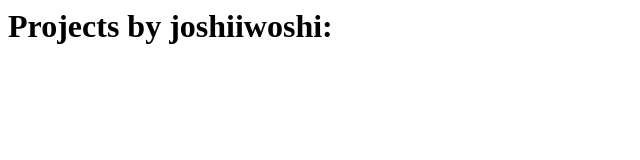
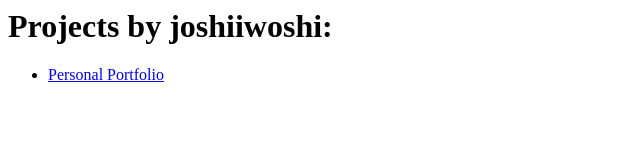
Before and after one commit to joshiiwoshi/joshiiwoshi.github.io, a plain HTML site: page index.html in a window 1280 px wide. Shown: the whole page, without its empty margins (0-640 px from the left). Drawn offline with Linux system fonts and the light colour scheme.

Commit message:
added personal-portfolio

```diff
--- a/index.html
+++ b/index.html
@@ -5,6 +5,9 @@
     <body>
         <h1>Projects by joshiiwoshi: </h1>
         <ul>
+            <li>
+                <a href="/personal-portfolio">Personal Portfolio</a>
+            </li>
         </ul>
     </body>
 </html>
```
